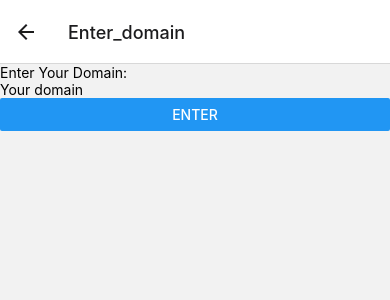
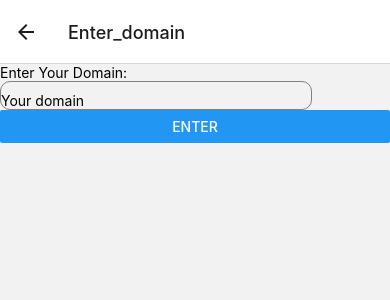
Before and after one commit to suny-poly-cs-club/attendance-app, a React Native app in the folder attendanceApp/: screen /Enter_domain in a window 390 px wide. Shown: the top 300 px of the page. Built offline with nearby package versions, Linux system fonts and the light colour scheme.

Commit message:
Update EnterDomain.js

```diff
--- a/attendanceApp/EnterDomain.js
+++ b/attendanceApp/EnterDomain.js
@@ -14,13 +14,11 @@ const EnterDomain = ({navigation}) => {
 			<Text>
 			    Enter Your Domain:
 			</Text>
-      <View>
-        <TextInput styles={styles.input} placeholder="Your domain"/>
+      <View style={styles.input}>
+        <TextInput placeholder="Your domain"/>
       </View>
       <View>
-        <Button
-        title="Enter" />
-
+        <Button title="Enter" />
       </View>
 		</View>
 	);
@@ -31,8 +29,9 @@ const styles = StyleSheet.create({
     borderColor: "gray",
     borderWidth: 1,
     borderRadius: 10,
-    padding: 10,
-    width: "100%",
+    paddingTop: 10,
+    paddingRight: 10,
+    width: "80%",
   },
 });
 export default EnterDomain;
```
